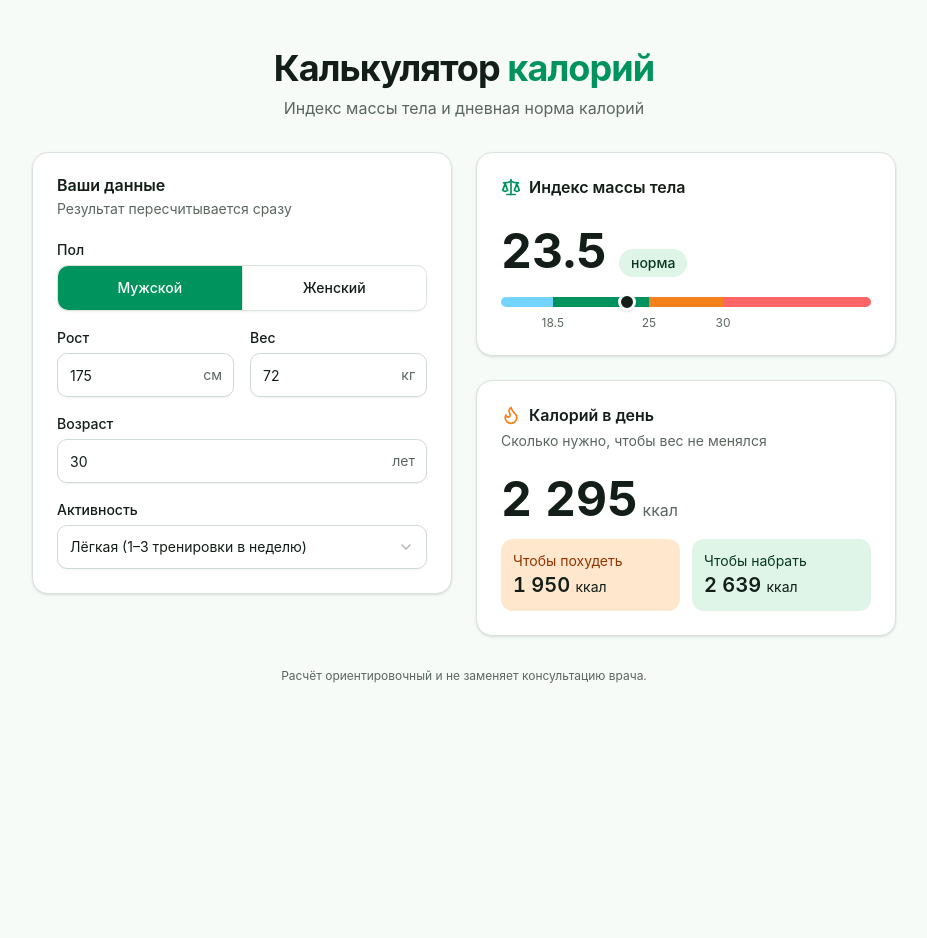
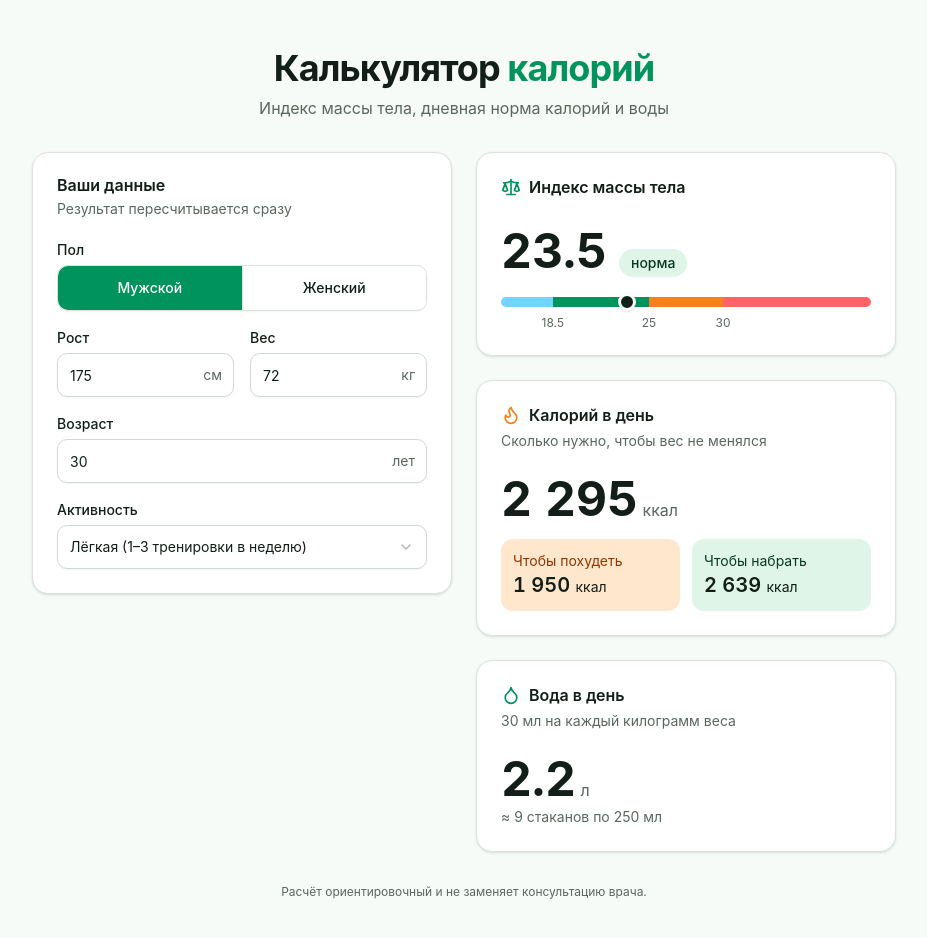
Before and after one commit to erzhan12/hexlet-vibecoding, a React (Vite) app: page / in a window 1280 px wide. Shown: the top 938 px of the page, without its empty margins (176-1103 px from the left). Before the commit the page ends 800 px from the top, so only its background shows below. Built offline with nearby package versions, Linux system fonts and the light colour scheme.

Commit message:
Add daily water intake calculation
Show daily water norm based on weight (30 ml per kg) in liters and
250 ml glasses, with a unit test and a check example in CLAUDE.md.

Co-Authored-By: Claude Opus 5.5 <noreply@anthropic.com>
Claude-Session: https://claude.ai/code/session_01AtVycVHQ5NxAQ5HtZEPeCb

```diff
--- a/src/App.tsx
+++ b/src/App.tsx
@@ -1,5 +1,5 @@
 import { useId, useState } from "react"
-import { Flame, Scale } from "lucide-react"
+import { Droplet, Flame, Scale } from "lucide-react"
 
 import {
   Card,
@@ -23,6 +23,7 @@ import {
   BMI_CATEGORIES,
   calculateBmi,
   calculateDailyCalories,
+  calculateDailyWater,
   getBmiCategory,
   LIMITS,
   validate,
@@ -52,6 +53,15 @@ const SCALE_SEGMENTS = [
 function toPercent(value: number) {
   const clamped = Math.min(Math.max(value, SCALE_MIN), SCALE_MAX)
   return ((clamped - SCALE_MIN) / (SCALE_MAX - SCALE_MIN)) * 100
+}
+
+// Склонение слова «стакан» по числу: 1 стакан, 2 стакана, 5 стаканов
+function glassesWord(count: number) {
+  const mod10 = count % 10
+  const mod100 = count % 100
+  if (mod10 === 1 && mod100 !== 11) return "стакан"
+  if (mod10 >= 2 && mod10 <= 4 && (mod100 < 12 || mod100 > 14)) return "стакана"
+  return "стаканов"
 }
 
 function parse(value: string) {
@@ -125,6 +135,7 @@ function App() {
         activity
       )
     : null
+  const water = !errors.weight ? calculateDailyWater(parse(weight)) : null
 
   return (
     <div className="mx-auto min-h-svh max-w-4xl px-4 py-8 sm:py-12">
@@ -133,7 +144,7 @@ function App() {
           Калькулятор <span className="text-primary">калорий</span>
         </h1>
         <p className="text-muted-foreground mt-2">
-          Индекс массы тела и дневная норма калорий
+          Индекс массы тела, дневная норма калорий и воды
         </p>
       </header>
 
@@ -318,6 +329,35 @@ function App() {
               )}
             </CardContent>
           </Card>
+
+          <Card>
+            <CardHeader>
+              <CardTitle className="flex items-center gap-2">
+                <Droplet className="text-primary size-5" />
+                Вода в день
+              </CardTitle>
+              <CardDescription>30 мл на каждый килограмм веса</CardDescription>
+            </CardHeader>
+            <CardContent>
+              {water !== null ? (
+                <div className="grid gap-1">
+                  <p>
+                    <span className="text-5xl font-bold tabular-nums">
+                      {water.liters.toFixed(1)}
+                    </span>{" "}
+                    <span className="text-muted-foreground">л</span>
+                  </p>
+                  <p className="text-muted-foreground text-sm">
+                    ≈ {water.glasses} {glassesWord(water.glasses)} по 250 мл
+                  </p>
+                </div>
+              ) : (
+                <p className="text-muted-foreground">
+                  Укажите вес, чтобы увидеть норму воды.
+                </p>
+              )}
+            </CardContent>
+          </Card>
         </div>
       </main>
 
--- a/src/lib/calculator.ts
+++ b/src/lib/calculator.ts
@@ -68,6 +68,18 @@ export function calculateDailyCalories(
   }
 }
 
+// Норма воды: 30 мл на килограмм веса
+export function calculateDailyWater(weightKg: number): {
+  liters: number
+  glasses: number
+} {
+  const ml = weightKg * 30
+  return {
+    liters: Math.round(ml / 100) / 10,
+    glasses: Math.round(ml / 250),
+  }
+}
+
 export const LIMITS = {
   height: { min: 100, max: 250 },
   weight: { min: 30, max: 300 },
```
Also changed, not shown: 2 other files (tests, documents, lock files or other folders).
